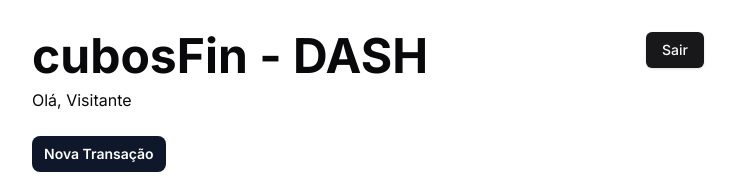
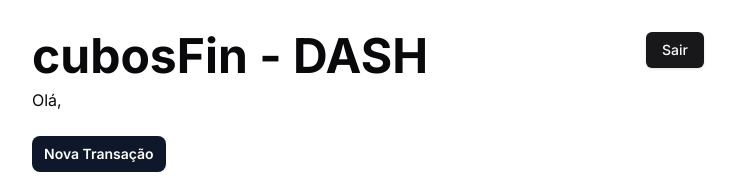
Before and after one commit to WashingtonDDS/projeto-blog-next, a Next.js app: page /transactions in a window 1280 px wide. Shown: the top 178 px of the page, without its empty margins (272-1007 px from the left). Built offline with nearby package versions, Linux system fonts and the light colour scheme.

Commit message:
feat: implement logout functionality

```diff
--- a/src/components/dash/Header.tsx
+++ b/src/components/dash/Header.tsx
@@ -1,17 +1,30 @@
+"use client";
+
 import { Button } from "@/components/ui/button";
 import Cookies from "js-cookie";
+import { useRouter } from "next/navigation";
+import { useEffect, useState } from "react";
 export function Header() {
+  const router = useRouter();
+  const [user, setUser] = useState({
+    nome: "visitante",
+  });
+  useEffect(() => {
+    const data = Cookies.get("user");
+    setUser(data ? JSON.parse(data) : { name: "visitante" });
+  }, []);
   const logout = () => {
     Cookies.remove("token");
     Cookies.remove("user");
+    router.push("/signin");
   };
   return (
     <div className="space-y-2">
       <h1 className="text-3xl font-bold lg:text-4xl xl:text-5xl flex justify-between">
         cubosFin - DASH
-        <Button>Sair</Button>
+        <Button onClick={logout}>Sair</Button>
       </h1>
-      <p>Olá, Visitante</p>
+      <p>Olá, {user.nome}</p>
     </div>
   );
 }
```
